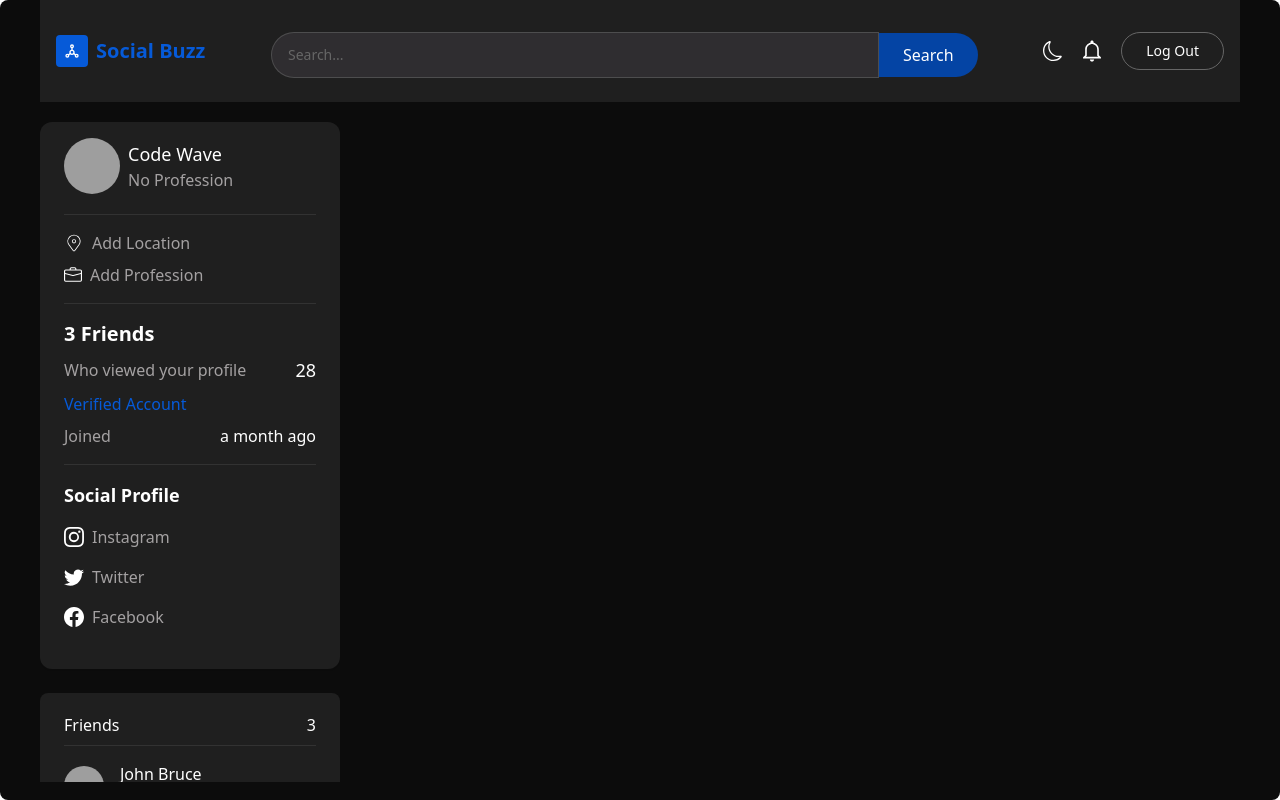
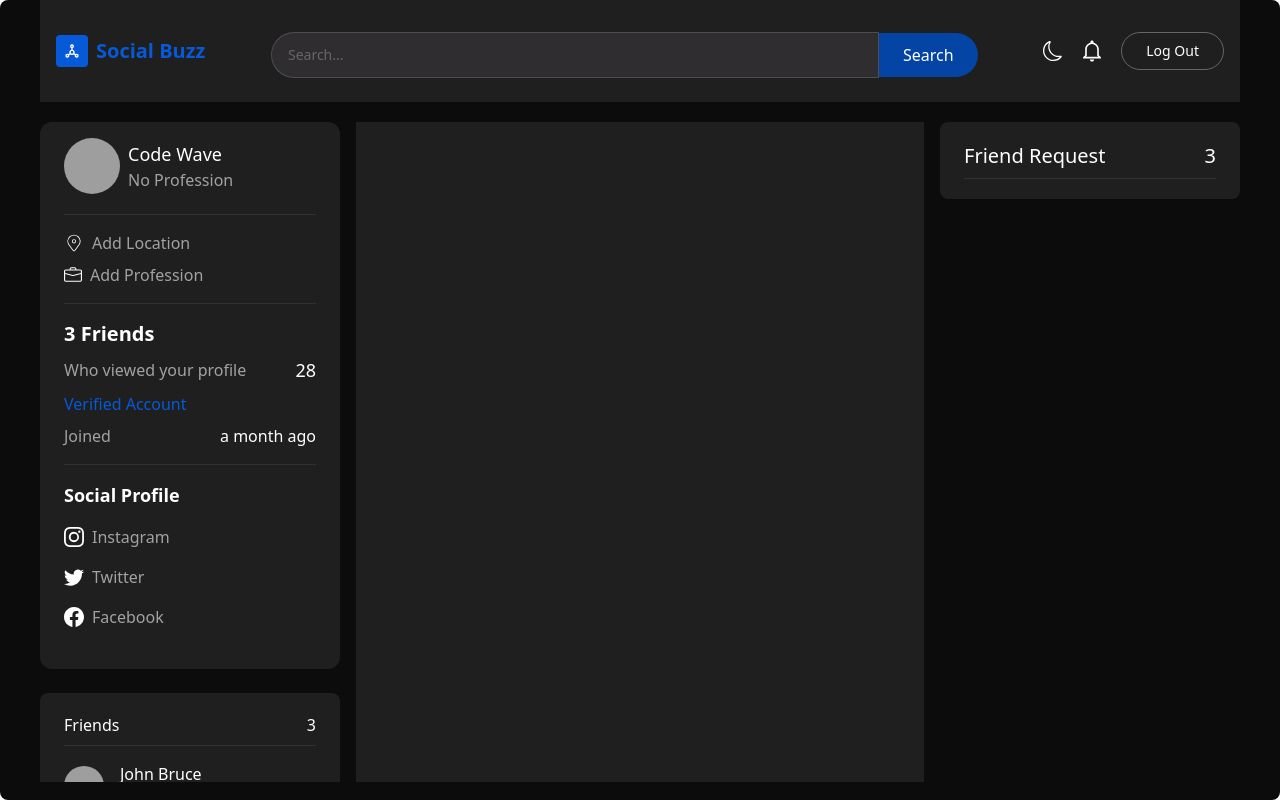
Before and after one commit to HamzaNaeem-404/socialmedia-mern, a React (Create React App) app: page / in a window 1280 px wide. Built offline with nearby package versions, Linux system fonts and the light colour scheme; grey boxes are pictures that could not be loaded; some icons are missing.

Commit message:
<FriendsCard/>

```diff
--- a/src/pages/Home.jsx
+++ b/src/pages/Home.jsx
@@ -1,11 +1,14 @@
-import React from 'react'
+import React, { useState } from 'react'
 import { useSelector } from 'react-redux'
 import TopBar from '../components/TopBar'
 import ProfileCard from '../components/ProfileCard'
 import FriendsCard from '../components/FriendsCard'
+import { friends } from '../assets/data'
 
 const Home = () => {
-  const {user}=useSelector(state=>state.user)
+  const {user}=useSelector(state=>state.user);
+  const [friendRequest, setFriendRequst] = useState(friends);
+  const [suggestedFriends, setSuggestedFriends] = useState(friends);
 
   return (
     <div className='home w-full px-0 lg:px-10 pb-20 2xl:px-40 bg-bgColor lg:rounded-lg h-screen overflow-hidden'>
@@ -18,7 +21,22 @@ const Home = () => {
           <FriendsCard friends={user?.friends}/>
         </div>
         {/* {CENTER} */}
+        <div className='flex-1 h-full bg-primary px-4 flex flex-col gap-6 overflow-y-auto'>
+
+        </div>
+
         {/* {RIGHT} */}
+        <div className='hidden w-1/4 h-full lg:flex flex-col gap-8 overflow-y-auto'>
+          {/* FRIEND REQUESTS */}
+          <div className='w-full bg-primary shadow-sm rounded-lg px-6 py-5'>
+            <div className='flex items-center justify-between text-xl text-ascent-1 pb-2 border-b border-[#66666645]'>
+              <span>Friend Request</span>
+              <span>{friendRequest?.length}</span>
+            </div>
+            </div>
+          {/* SUGGESTED FRIENDS */}
+          <div></div>
+        </div>
       </div>
     </div>
   )
```
